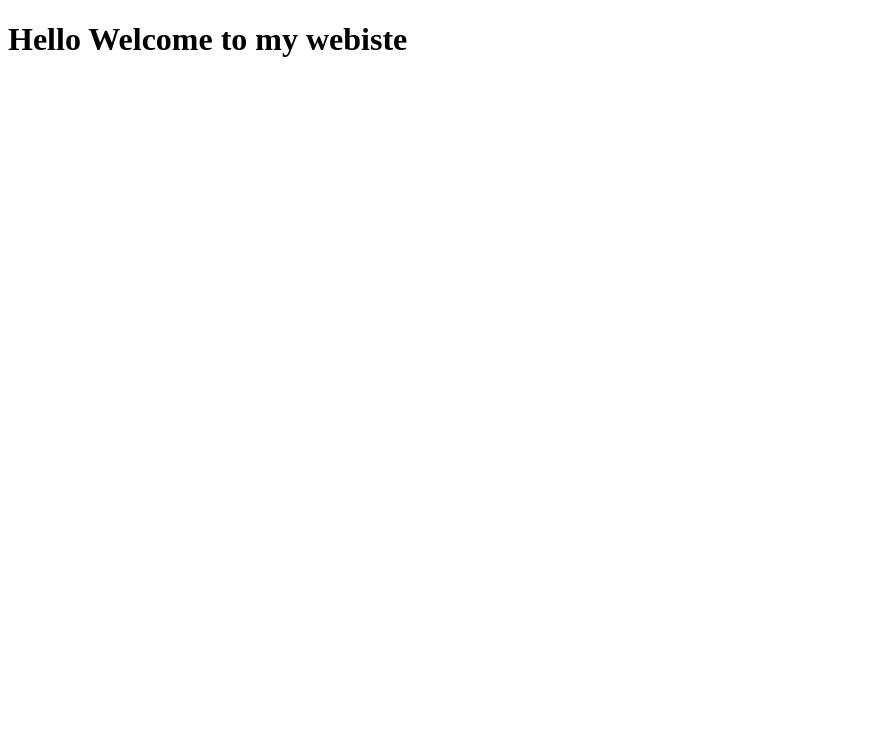
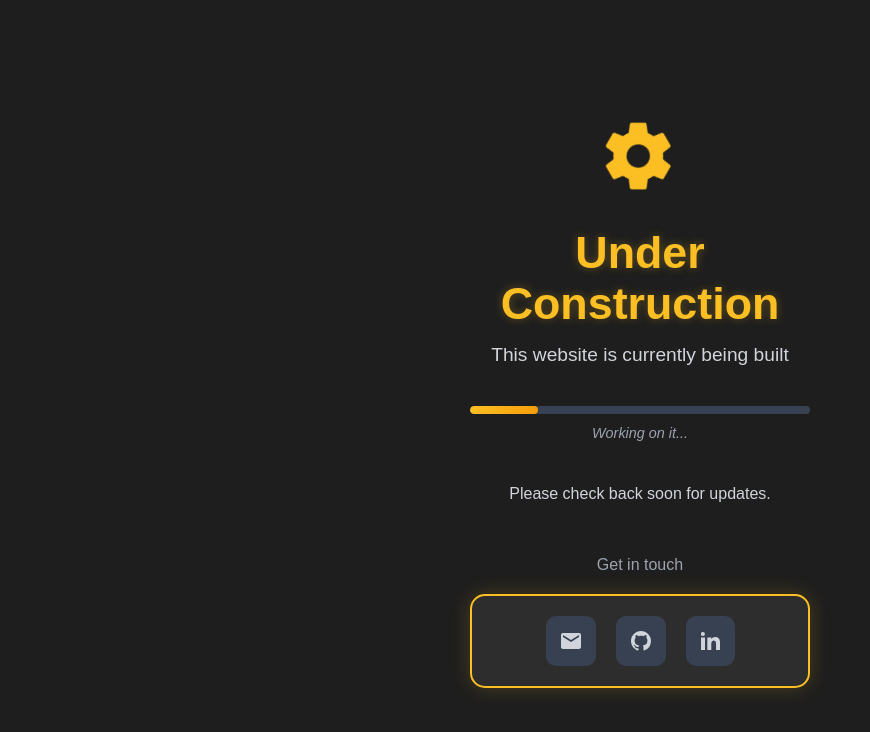
Before and after one commit to Abdullah-0S/website, a plain HTML site: page index.html in a window 1280 px wide. Shown: the whole page, without its empty margins (0-870 px from the left). Drawn offline with Linux system fonts and the light colour scheme.

Commit message:
Under Construction

```diff
--- a/index.html
+++ b/index.html
@@ -3,9 +3,51 @@
 <head>
     <meta charset="UTF-8">
     <meta name="viewport" content="width=device-width, initial-scale=1.0">
-    <title>Test</title>
+    <title>Abdullah Al Suhaibani - Under Construction</title>
+    <link rel="stylesheet" href="style.css">
 </head>
 <body>
-    <h1>Hello Welcome to my webiste</h1>
+    <div class="container">
+        <div class="construction-icon">
+            <svg width="80" height="80" viewBox="0 0 24 24" fill="none" xmlns="http://www.w3.org/2000/svg">
+                <path d="M12 15.5A3.5 3.5 0 0 1 8.5 12A3.5 3.5 0 0 1 12 8.5a3.5 3.5 0 0 1 3.5 3.5a3.5 3.5 0 0 1-3.5 3.5m7.43-2.53c.04-.32.07-.64.07-.97c0-.33-.03-.66-.07-1l2.11-1.63c.19-.15.24-.42.12-.64l-2-3.46c-.12-.22-.39-.31-.61-.22l-2.49 1c-.52-.39-1.06-.73-1.69-.98l-.37-2.65A.506.506 0 0 0 14 2h-4c-.25 0-.46.18-.5.42l-.37 2.65c-.63.25-1.17.59-1.69.98l-2.49-1c-.22-.09-.49 0-.61.22l-2 3.46c-.13.22-.07.49.12.64L4.57 11c-.04.34-.07.67-.07 1c0 .33.03.65.07.97L2.46 14.6c-.19.15-.24.42-.12.64l2 3.46c.12.22.39.31.61.22l2.49-1c.52.39 1.06.73 1.69.98l.37 2.65c.04.24.25.42.5.42h4c.25 0 .46-.18.5-.42l.37-2.65c.63-.25 1.17-.59 1.69-.98l2.49 1c.22.09.49 0 .61-.22l2-3.46c.12-.22.07-.49-.12-.64l-2.11-1.66Z" fill="#fbbf24"/>
+            </svg>
+        </div>
+
+        <h1 class="title">Under Construction</h1>
+        <p class="subtitle">This website is currently being built</p>
+
+        <div class="progress-container">
+            <div class="progress-bar">
+                <div class="progress-fill"></div>
+            </div>
+            <span class="progress-text">Working on it...</span>
+        </div>
+
+        <p class="description">Please check back soon for updates.</p>
+
+        <div class="contact-section">
+            <p class="contact-label">Get in touch</p>
+            <div class="contact-wrapper">
+                <a href="mailto:abdullah@alsuhaibani.me" class="contact-tooltip" data-tooltip="abdullah@alsuhaibani.me" id="email">
+                    <svg xmlns="http://www.w3.org/2000/svg" viewBox="0 0 20 16" aria-hidden="true" width="20" height="16">
+                        <path d="M18 0H2C.89 0 .01.89.01 2L0 14c0 1.11.89 2 2 2h16c1.11 0 2-.89 2-2V2c0-1.11-.89-2-2-2zm0 4L10 9 2 4V2l8 5 8-5v2z" fill="currentColor"></path>
+                    </svg>
+                </a>
+
+                <a href="https://github.com/Abdullah-0S" class="contact-tooltip" data-tooltip="github.com/Abdullah-0S" id="github" target="_blank">
+                    <svg xmlns="http://www.w3.org/2000/svg" height="20" viewBox="0 0 16 16" width="20" aria-hidden="true">
+                        <path fill="currentColor" d="M8 0C3.58 0 0 3.58 0 8c0 3.54 2.29 6.53 5.47 7.59.4.07.55-.17.55-.38 0-.19-.01-.82-.01-1.49-2.01.37-2.53-.49-2.69-.94-.09-.23-.48-.94-.82-1.13-.28-.15-.68-.52-.01-.53.63-.01 1.08.58 1.23.82.72 1.21 1.87.87 2.33.66.07-.52.28-.87.51-1.07-1.78-.2-3.64-.89-3.64-3.95 0-.87.31-1.59.82-2.15-.08-.2-.36-1.02.08-2.12 0 0 .67-.21 2.2.82.64-.18 1.32-.27 2-.27.68 0 1.36.09 2 .27 1.53-1.04 2.2-.82 2.2-.82.44 1.1.16 1.92.08 2.12.51.56.82 1.27.82 2.15 0 3.07-1.87 3.75-3.65 3.95.29.25.54.73.54 1.48 0 1.07-.01 1.93-.01 2.2 0 .21.15.46.55.38A8.013 8.013 0 0016 8c0-4.42-3.58-8-8-8z"></path>
+                    </svg>
+                </a>
+
+                <a href="https://linkedin.com/in/abdullahalsuhaibani" class="contact-tooltip" data-tooltip="linkedin.com/in/abdullahalsuhaibani" id="linkedin" target="_blank">
+                    <svg xmlns="http://www.w3.org/2000/svg" viewBox="0 0 19 18" aria-hidden="true" width="19" height="18">
+                        <path d="M3.94 2A2 2 0 1 1 2 0a2 2 0 0 1 1.94 2zM4 5.48H0V18h4zm6.32 0H6.34V18h3.94v-6.57c0-3.66 4.77-4 4.77 0V18H19v-7.93c0-6.17-7.06-5.94-8.72-2.91z" fill="currentColor"></path>
+                    </svg>
+                </a>
+            </div>
+        </div>
+    </div>
 </body>
 </html>
--- /dev/null
+++ b/style.css
@@ -0,0 +1,195 @@
+* {
+    margin: 0;
+    padding: 0;
+    box-sizing: border-box;
+}
+
+html, body {
+    height: 100%;
+    width: 100%;
+}
+
+body {
+    font-family: 'Arial', sans-serif;
+    background: #1e1e1e;
+    color: #ffffff;
+    display: flex;
+    justify-content: center;
+    align-items: center;
+    min-height: 100vh;
+}
+
+.container {
+    text-align: center;
+    max-width: 400px;
+    padding: 30px;
+}
+
+.construction-icon {
+    margin-bottom: 30px;
+    animation: rotate 3s linear infinite;
+}
+
+@keyframes rotate {
+    from { transform: rotate(0deg); }
+    to { transform: rotate(360deg); }
+}
+
+.title {
+    font-size: 2.8rem;
+    font-weight: bold;
+    margin-bottom: 15px;
+    color: #fbbf24;
+    text-shadow: 0 0 10px rgba(251, 191, 36, 0.3);
+}
+
+.subtitle {
+    font-size: 1.2rem;
+    margin-bottom: 40px;
+    color: #d1d5db;
+}
+
+.progress-container {
+    margin-bottom: 40px;
+}
+
+.progress-bar {
+    width: 100%;
+    height: 8px;
+    background: #374151;
+    border-radius: 4px;
+    overflow: hidden;
+    margin-bottom: 10px;
+}
+
+.progress-fill {
+    height: 100%;
+    background: linear-gradient(90deg, #fbbf24, #f59e0b);
+    border-radius: 4px;
+    animation: progress 2.5s ease-in-out infinite;
+}
+
+@keyframes progress {
+    0% { width: 20%; }
+    50% { width: 80%; }
+    100% { width: 20%; }
+}
+
+.progress-text {
+    font-size: 0.9rem;
+    color: #9ca3af;
+    font-style: italic;
+}
+
+.description {
+    font-size: 1rem;
+    margin-bottom: 40px;
+    color: #d1d5db;
+    line-height: 1.5;
+}
+
+.contact-section {
+    margin-top: 50px;
+}
+
+.contact-label {
+    font-size: 1rem;
+    color: #9ca3af;
+    margin-bottom: 20px;
+}
+
+.contact-wrapper {
+    display: flex;
+    justify-content: center;
+    gap: 20px;
+    padding: 20px;
+    background: #2d2d2d;
+    border-radius: 15px;
+    border: 2px solid #fbbf24;
+    box-shadow: 0 0 20px rgba(251, 191, 36, 0.2);
+}
+
+.contact-wrapper a {
+    padding: 15px;
+    border-radius: 10px;
+    transition: all 0.3s ease;
+    color: #d1d5db;
+    background: #374151;
+    display: flex;
+    align-items: center;
+    justify-content: center;
+}
+
+.contact-wrapper a:hover {
+    background: #fbbf24;
+    color: #1e1e1e;
+    transform: scale(1.1);
+    box-shadow: 0 5px 15px rgba(251, 191, 36, 0.4);
+}
+
+/* Tooltip Styles */
+.contact-tooltip {
+    position: relative;
+    display: inline-block;
+}
+
+.contact-tooltip::before {
+    content: attr(data-tooltip);
+    position: absolute;
+    bottom: 130%;
+    left: 50%;
+    transform: translateX(-50%);
+    background: #000000;
+    color: #ffffff;
+    padding: 8px 12px;
+    border-radius: 6px;
+    font-size: 12px;
+    white-space: nowrap;
+    opacity: 0;
+    pointer-events: none;
+    transition: opacity 0.3s ease;
+    border: 1px solid #fbbf24;
+    z-index: 1000;
+}
+
+.contact-tooltip::after {
+    content: '';
+    position: absolute;
+    bottom: 125%;
+    left: 50%;
+    transform: translateX(-50%);
+    border: 5px solid transparent;
+    border-top-color: #000000;
+    opacity: 0;
+    transition: opacity 0.3s ease;
+    z-index: 1000;
+}
+
+.contact-tooltip:hover::before,
+.contact-tooltip:hover::after {
+    opacity: 1;
+}
+
+/* Responsive Design */
+@media (max-width: 768px) {
+    .container {
+        padding: 20px;
+    }
+
+    .title {
+        font-size: 2.2rem;
+    }
+
+    .subtitle {
+        font-size: 1rem;
+    }
+
+    .contact-wrapper {
+        gap: 15px;
+        padding: 15px;
+    }
+
+    .contact-wrapper a {
+        padding: 12px;
+    }
+}
```
